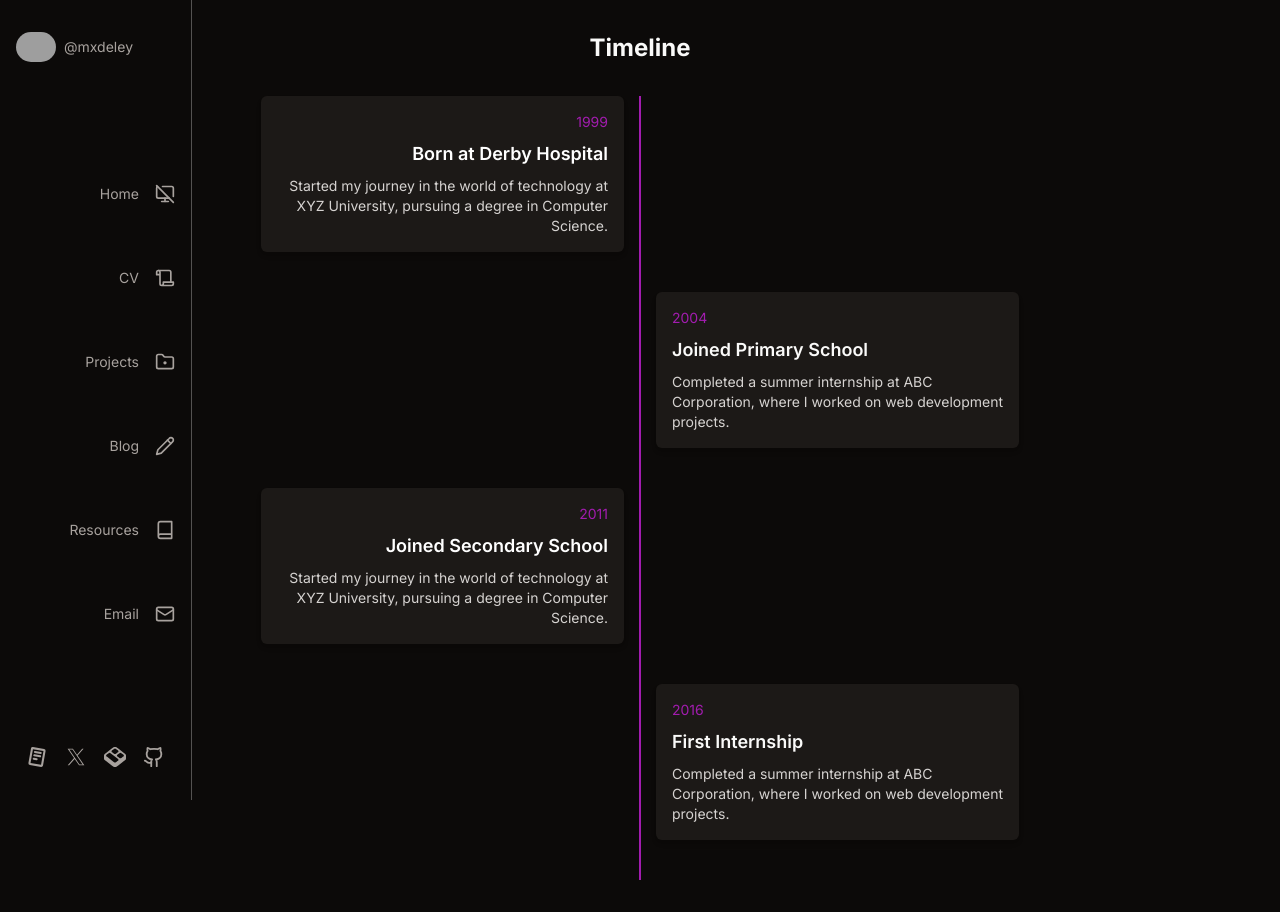
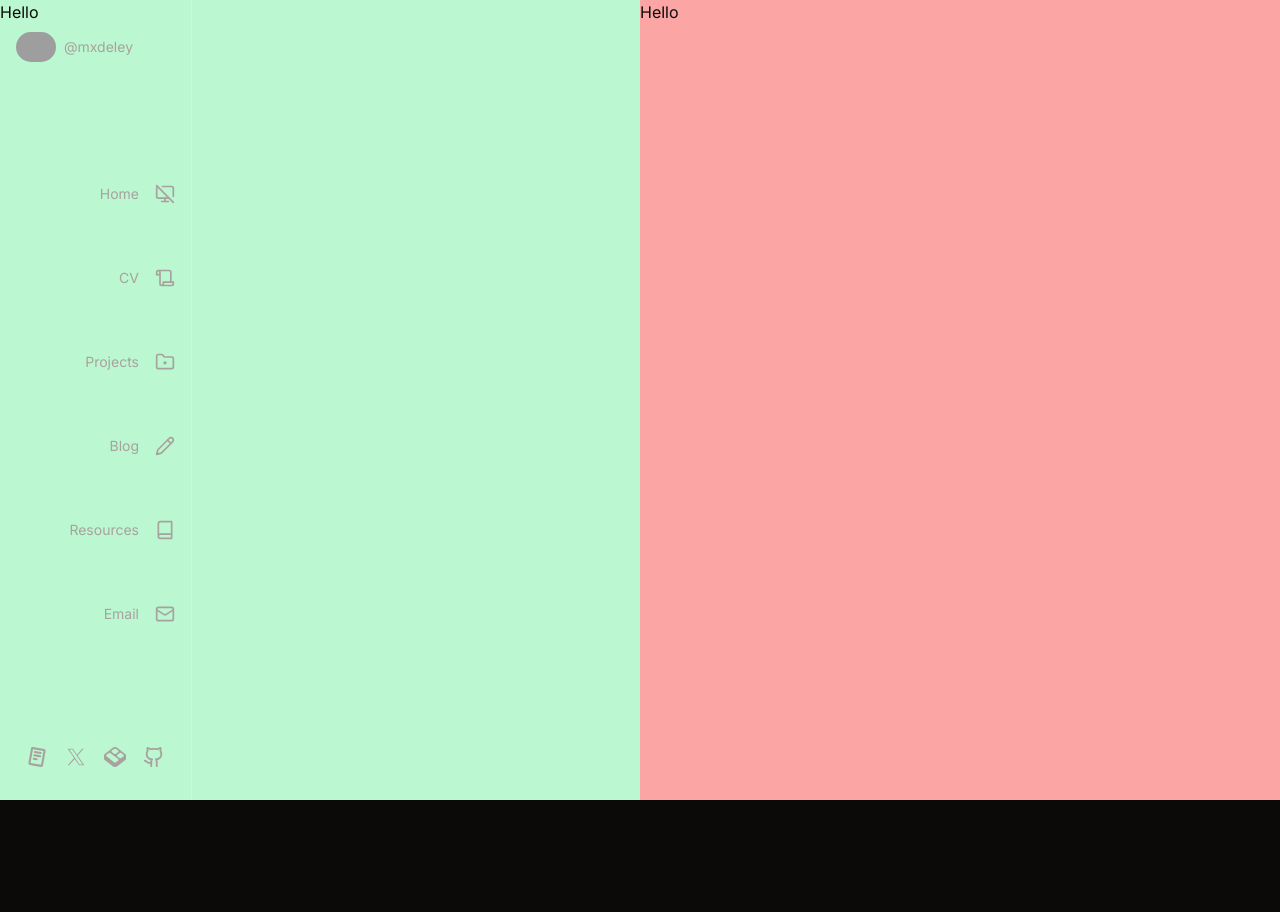
Before and after one commit to mxdeley/mxdeley.com, a Next.js app: page /timeline in a window 1280 px wide. After the commit the page ends 800 px from the top, so only its background shows below. Built offline with nearby package versions, Linux system fonts and the light colour scheme; grey boxes are pictures that could not be loaded.

Commit message:
added timeline

```diff
--- a/components/TimelineEvents.tsx
+++ b/components/TimelineEvents.tsx
@@ -1,76 +1,8 @@
 export default function Timeline() {
   return (
-    <div className="p-8">
-      <div className="flex flex-col items-center">
-        <div className="text-stone-50 text-2xl font-bold mb-8">Timeline</div>
-        <div className="flex flex-col items-center relative">
-          <div className="absolute h-full border-l-2 border-fuchsia-700" />
-          {/* One */}
-          <div className="flex flex-row justify-between w-full mb-10">
-            <div className="w-1/2 pr-4">
-              <div className="bg-stone-900 p-4 rounded-md shadow-md text-right">
-                <div className="text-fuchsia-700 text-sm mb-2">1999</div>
-                <div className="text-white font-semibold text-lg mb-2">
-                  Born at Derby Hospital
-                </div>
-                <p className="text-stone-300 text-sm">
-                  Started my journey in the world of technology at XYZ
-                  University, pursuing a degree in Computer Science.
-                </p>
-              </div>
-            </div>
-            <div className="w-1/2 pl-4" />
-          </div>
-          {/* Two */}
-          <div className="flex flex-row justify-between w-full mb-10">
-            <div className="w-1/2 pr-4" />
-            <div className="w-1/2 pl-4">
-              <div className="bg-stone-900 p-4 rounded-md shadow-md">
-                <div className="text-fuchsia-700 text-sm mb-2">2004</div>
-                <div className="text-stone-50 font-semibold text-lg mb-2">
-                  Joined Primary School
-                </div>
-                <p className="text-stone-300 text-sm">
-                  Completed a summer internship at ABC Corporation, where I
-                  worked on web development projects.
-                </p>
-              </div>
-            </div>
-          </div>
-          {/* Three */}
-          <div className="flex flex-row justify-between w-full mb-10">
-            <div className="w-1/2 pr-4">
-              <div className="bg-stone-900 p-4 rounded-md shadow-md text-right">
-                <div className="text-fuchsia-700 text-sm mb-2">2011</div>
-                <div className="text-white font-semibold text-lg mb-2">
-                  Joined Secondary School
-                </div>
-                <p className="text-stone-300 text-sm">
-                  Started my journey in the world of technology at XYZ
-                  University, pursuing a degree in Computer Science.
-                </p>
-              </div>
-            </div>
-            <div className="w-1/2 pl-4" />
-          </div>
-          {/* Four */}
-          <div className="flex flex-row justify-between w-full mb-10">
-            <div className="w-1/2 pr-4" />
-            <div className="w-1/2 pl-4">
-              <div className="bg-stone-900 p-4 rounded-md shadow-md">
-                <div className="text-fuchsia-700 text-sm mb-2">2016</div>
-                <div className="text-stone-50 font-semibold text-lg mb-2">
-                  First Internship
-                </div>
-                <p className="text-stone-300 text-sm">
-                  Completed a summer internship at ABC Corporation, where I
-                  worked on web development projects.
-                </p>
-              </div>
-            </div>
-          </div>
-        </div>
-      </div>
-    </div>
+    <main className="flex w-full h-screen">
+      <div className="flex-1 bg-green-200">Hello</div>
+      <div className="flex-1 bg-red-300">Hello</div>
+    </main>
   );
 }
```
